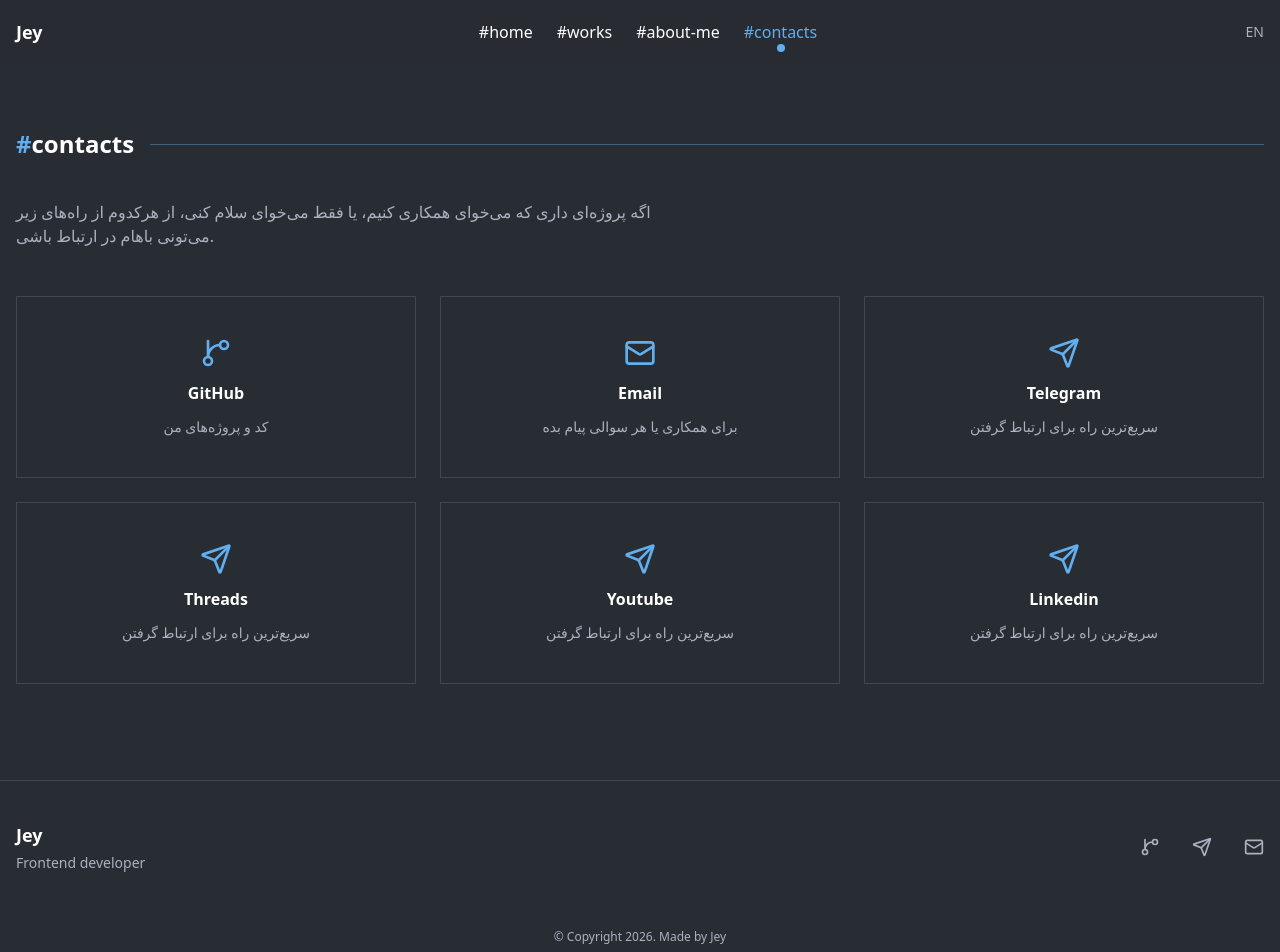
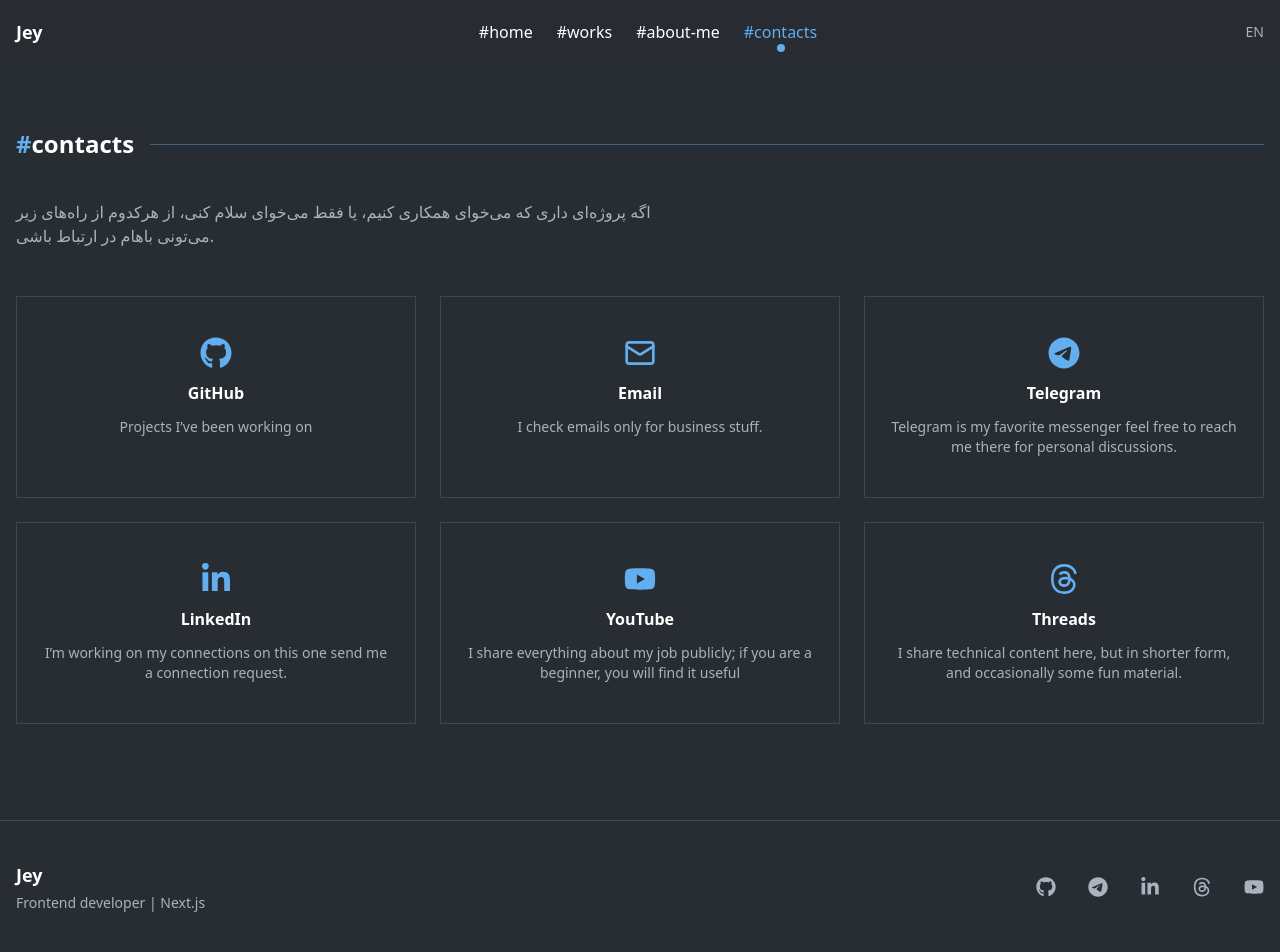
Before and after one commit to Siajey/myportfolio, a Next.js app: page /contacts in a window 1280 px wide. Shown: the top 952 px of the page. Built offline with nearby package versions, Linux system fonts and the light colour scheme.

Commit message:
feat: use react-icons for social brand icons

```diff
--- a/package.json
+++ b/package.json
@@ -14,6 +14,7 @@
     "next": "16.3.0",
     "react": "19.2.8",
     "react-dom": "19.2.8",
+    "react-icons": "^5.7.0",
     "tailwind-merge": "^3.7.0"
   },
   "devDependencies": {
--- a/src/app/_components/Hero/SocialSidebar.tsx
+++ b/src/app/_components/Hero/SocialSidebar.tsx
@@ -1,4 +1,4 @@
-import { GitBranch, Mail, Send } from 'lucide-react'
+import { FaGithub, FaLinkedinIn, FaTelegram } from 'react-icons/fa6'
 import clsx from 'clsx'
 import { socialLinks } from '@/data/social-links.data'
 
@@ -7,9 +7,9 @@ interface SocialSidebarProps {
 }
 
 const items = [
-  { id: 1, name: 'Github', href: socialLinks.github, icon: GitBranch },
-  { id: 2, name: 'Email', href: socialLinks.email, icon: Mail },
-  { id: 3, name: 'Telegram', href: socialLinks.telegram, icon: Send },
+  { id: 1, name: 'Github', href: socialLinks.github, icon: FaGithub },
+  { id: 2, name: 'Email', href: socialLinks.email, icon: FaLinkedinIn },
+  { id: 3, name: 'Telegram', href: socialLinks.telegram, icon: FaTelegram },
 ]
 
 export default function SocialSidebar({ className }: SocialSidebarProps) {
--- a/src/components/ContactCard/index.tsx
+++ b/src/components/ContactCard/index.tsx
@@ -1,8 +1,8 @@
-import type { LucideIcon } from 'lucide-react'
+import type { IconType } from 'react-icons'
 import Link from 'next/link'
 
 interface ContactCardProps {
-  icon: LucideIcon
+  icon: IconType
   label: string
   description: string
   href: string
--- a/src/components/layout/Footer/index.tsx
+++ b/src/components/layout/Footer/index.tsx
@@ -1,4 +1,10 @@
-import { GitBranch, Mail, Send } from 'lucide-react'
+import {
+  FaGithub,
+  FaLinkedinIn,
+  FaTelegram,
+  FaThreads,
+  FaYoutube,
+} from 'react-icons/fa6'
 import { socialLinks } from '@/data/social-links.data'
 
 export default function Footer() {
@@ -10,7 +16,7 @@ export default function Footer() {
       >
         <div>
           <p className='text-lg font-bold text-white'>Jey</p>
-          <p className='mt-1 text-sm text-gray'>Frontend developer</p>
+          <p className='mt-1 text-sm text-gray'>Frontend developer | Next.js</p>
         </div>
 
         <div className='flex items-center gap-8'>
@@ -20,7 +26,7 @@ export default function Footer() {
             rel='noopener noreferrer'
             className='text-gray transition duration-200 hover:text-primary'
           >
-            <GitBranch className='size-5' />
+            <FaGithub className='size-5' />
           </a>
 
           <a
@@ -29,7 +35,7 @@ export default function Footer() {
             rel='noopener noreferrer'
             className='text-gray transition duration-200 hover:text-primary'
           >
-            <Send className='size-5' />
+            <FaTelegram className='size-5' />
           </a>
 
           <a
@@ -37,7 +43,23 @@ export default function Footer() {
             rel='noopener noreferrer'
             className='text-gray transition duration-200 hover:text-primary'
           >
-            <Mail className='size-5' />
+            <FaLinkedinIn className='size-5' />
+          </a>
+
+          <a
+            href={socialLinks.email}
+            rel='noopener noreferrer'
+            className='text-gray transition duration-200 hover:text-primary'
+          >
+            <FaThreads className='size-5' />
+          </a>
+
+          <a
+            href={socialLinks.email}
+            rel='noopener noreferrer'
+            className='text-gray transition duration-200 hover:text-primary'
+          >
+            <FaYoutube className='size-5' />
           </a>
         </div>
       </div>
--- a/src/data/contacts.data.ts
+++ b/src/data/contacts.data.ts
@@ -1,49 +1,63 @@
-import { GitBranch, Mail, Send } from 'lucide-react'
-import type { LucideIcon } from 'lucide-react'
+import type { IconType } from 'react-icons'
+import {
+  FaGithub,
+  FaLinkedinIn,
+  FaTelegram,
+  FaThreads,
+  FaYoutube,
+} from 'react-icons/fa6'
+import { Mail } from 'lucide-react'
 import { socialLinks } from '@/data/social-links.data'
 
 export interface ContactItem {
-  icon: LucideIcon
+  icon: IconType
   label: string
   description: string
   href: string
 }
 
-export const contactsData: ContactItem[] = [
+const allContacts: ContactItem[] = [
   {
-    icon: GitBranch,
+    icon: FaGithub,
     label: 'GitHub',
-    description: 'کد و پروژه‌های من',
+    description: 'Projects I’ve been working on ',
     href: socialLinks.github,
   },
   {
     icon: Mail,
     label: 'Email',
-    description: 'برای همکاری یا هر سوالی پیام بده',
+    description: 'I check emails only for business stuff. ',
     href: socialLinks.email,
   },
   {
-    icon: Send,
+    icon: FaTelegram,
     label: 'Telegram',
-    description: 'سریع‌ترین راه برای ارتباط گرفتن',
+    description:
+      'Telegram is my favorite messenger feel free to reach me there for personal discussions. ',
     href: socialLinks.telegram,
   },
   {
-    icon: Send,
-    label: 'Threads',
-    description: 'سریع‌ترین راه برای ارتباط گرفتن',
-    href: socialLinks.telegram,
+    icon: FaLinkedinIn,
+    label: 'LinkedIn',
+    description:
+      'I’m working on my connections on this one send me a connection request. ',
+    href: socialLinks.linkedin,
   },
   {
-    icon: Send,
-    label: 'Youtube',
-    description: 'سریع‌ترین راه برای ارتباط گرفتن',
-    href: socialLinks.telegram,
+    icon: FaYoutube,
+    label: 'YouTube',
+    description:
+      'I share everything about my job publicly; if you are a beginner, you will find it useful',
+    href: socialLinks.youtube,
   },
+
   {
-    icon: Send,
-    label: 'Linkedin',
-    description: 'سریع‌ترین راه برای ارتباط گرفتن',
-    href: socialLinks.telegram,
+    icon: FaThreads,
+    label: 'Threads',
+    description:
+      'I share technical content here, but in shorter form, and occasionally some fun material.',
+    href: socialLinks.threads,
   },
 ]
+
+export const contactsData = allContacts.filter((item) => item.href)
--- a/src/data/social-links.data.ts
+++ b/src/data/social-links.data.ts
@@ -2,5 +2,7 @@ export const socialLinks = {
   github: 'https://github.com/Siajey',
   email: 'mailto:siavashmjyjs@gmail.com',
   telegram: 'https://t.me/SiavashMohammadjani',
-  youtube: '',
+  linkedin: 'https://www.linkedin.com/public-profile/settings/',
+  threads: 'https://www.threads.com/@jeysiavash',
+  youtube: 'https://youtube.com/@projectjey?si=oYys5-v2FlC5QY5J',
 }
```
Also changed, not shown: 1 other file (tests, documents, lock files or other folders).
